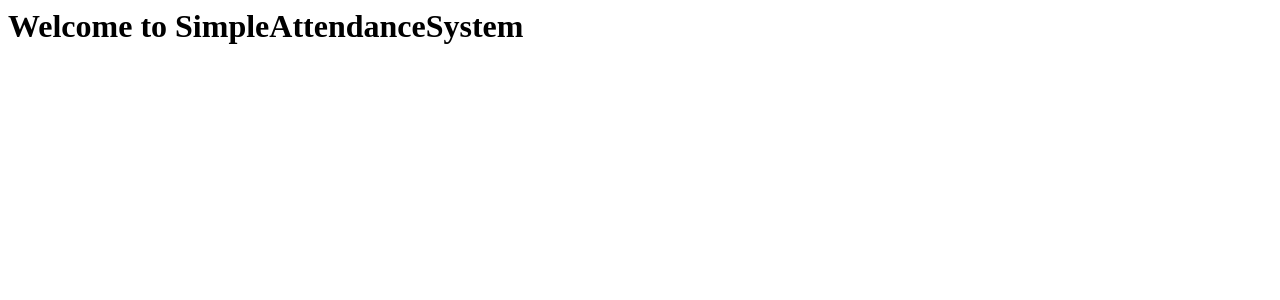
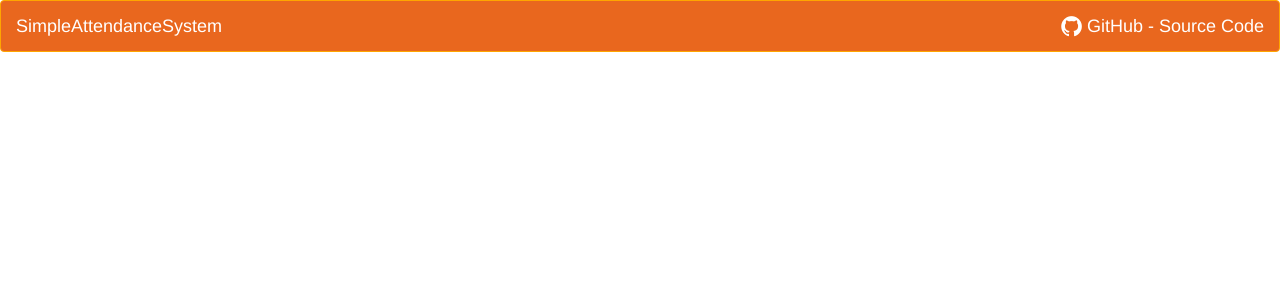
Before and after one commit to urbanecmbot/attendanceSystem, a Flask app: page / in a window 1280 px wide. Shown: the top 300 px of the page. Run offline with Flask 2, Linux system fonts and the light colour scheme; some libraries are stand-ins or nearby versions.

Commit message:
basic files added

```diff
--- a/__init__.py
+++ b/__init__.py
@@ -4,7 +4,7 @@ app = Flask(__name__)
 
 @app.route('/')
 def homepage():
-    return render_template("index.html", tittle='SimpleAttendanceSystem', body_tittle='Welcome to SimpleAttendanceSystem' )
+    return render_template("index.html", tittle='SimpleAttendanceSystem')
 
 if __name__ == "__main__":
     app.run()
--- a/templates/index.html
+++ b/templates/index.html
@@ -1,8 +1,34 @@
-<html>
-  <head>
-    <title>{{ tittle }}</title>
-  </head>
-  <body>
-    <h1> {{ body_tittle }} </h1>
-  </body>
+<!DOCTYPE HTML>
+<html lang="cs">
+<head>
+  <meta charset="utf-8">
+  <meta http-equiv="X-UA-Compatible" content="IE=edge">
+  <meta name="viewport" content="width=device-width, initial-scale=1">
+  <title>{{ tittle }}</title>
+  <!-- font awesome -->
+  <link rel="stylesheet" href="https://maxcdn.bootstrapcdn.com/font-awesome/4.7.0/css/font-awesome.min.css">
+  <!-- Latest compiled and minified CSS -->
+  <link rel="stylesheet" href="https://maxcdn.bootstrapcdn.com/bootstrap/3.3.7/css/bootstrap.min.css" integrity="sha384-BVYiiSIFeK1dGmJRAkycuHAHRg32OmUcww7on3RYdg4Va+PmSTsz/K68vbdEjh4u" crossorigin="anonymous">
+    <!-- jQuery (necessary for Bootstrap's JavaScript plugins) -->
+  <script src="https://ajax.googleapis.com/ajax/libs/jquery/1.12.4/jquery.min.js"></script>
+  <!-- Latest compiled and minified JavaScript -->
+  <script src="https://maxcdn.bootstrapcdn.com/bootstrap/3.3.7/js/bootstrap.min.js" integrity="sha384-Tc5IQib027qvyjSMfHjOMaLkfuWVxZxUPnCJA7l2mCWNIpG9mGCD8wGNIcPD7Txa" crossorigin="anonymous"></script>
+  <!-- My Stylesheet -->
+  <link rel="stylesheet" src="css/stylesheet.css">
+  <!-- My JS -->
+  <script type="script/javascript" src="js/main.js"></script>
+</head>
+<body>
+
+  <!-- navbar -->
+  <nav class="navbar navbar-inverse bg-faded" style="background-color: #e9671e; border-color: orange;">
+      <a class="navbar-brand" href="#" style="color: #fff">
+        {{ tittle }}
+      </a>
+
+      <a class="navbar-brand" href="https://github.com/s3w3nofficial/attendanceSystem" style="color: #fff;float: right">
+          <i class="fa fa-github fa-lg" aria-hidden="true"></i> GitHub - Source Code
+      </a>
+  </nav>
+</body>
 </html>
```
